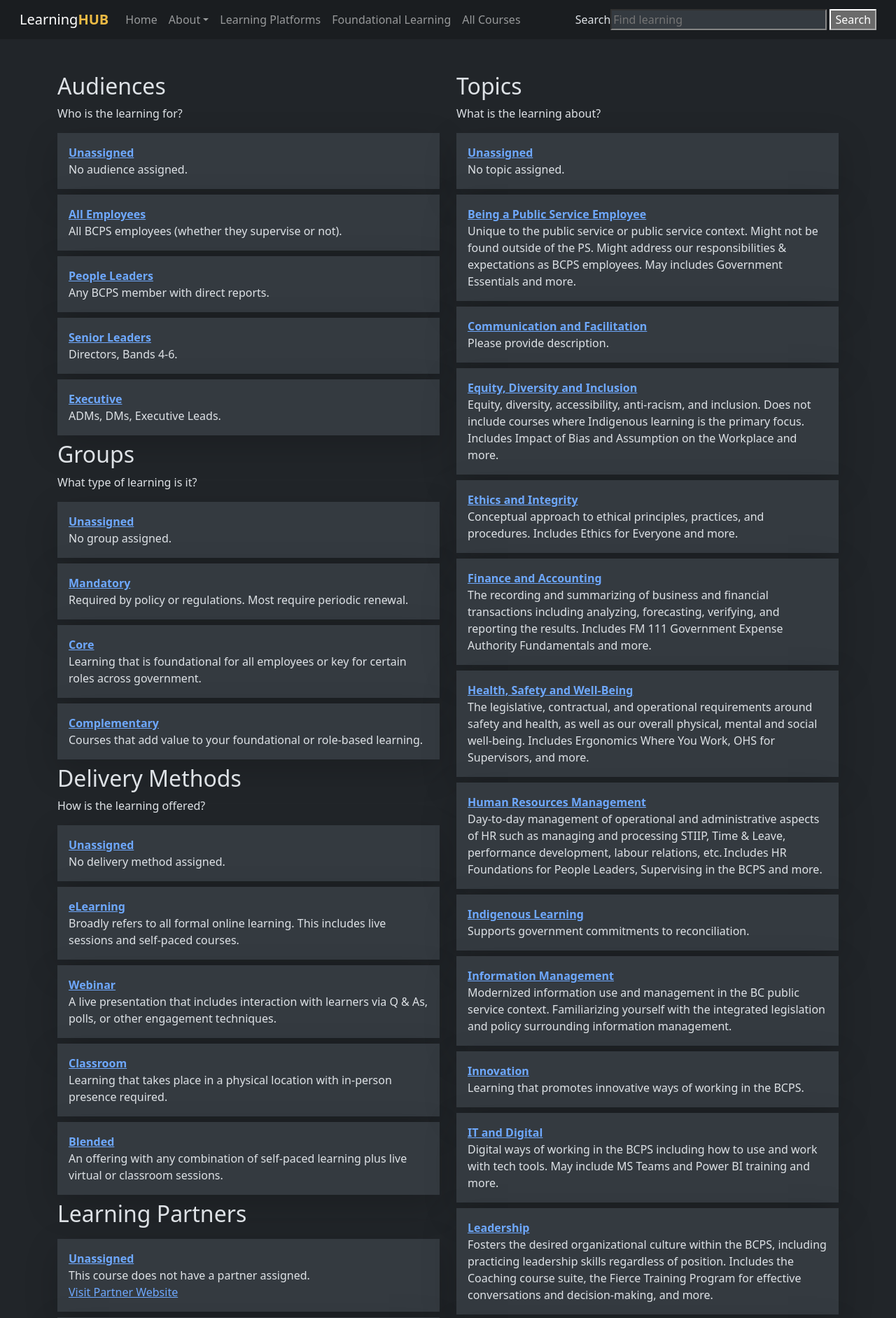
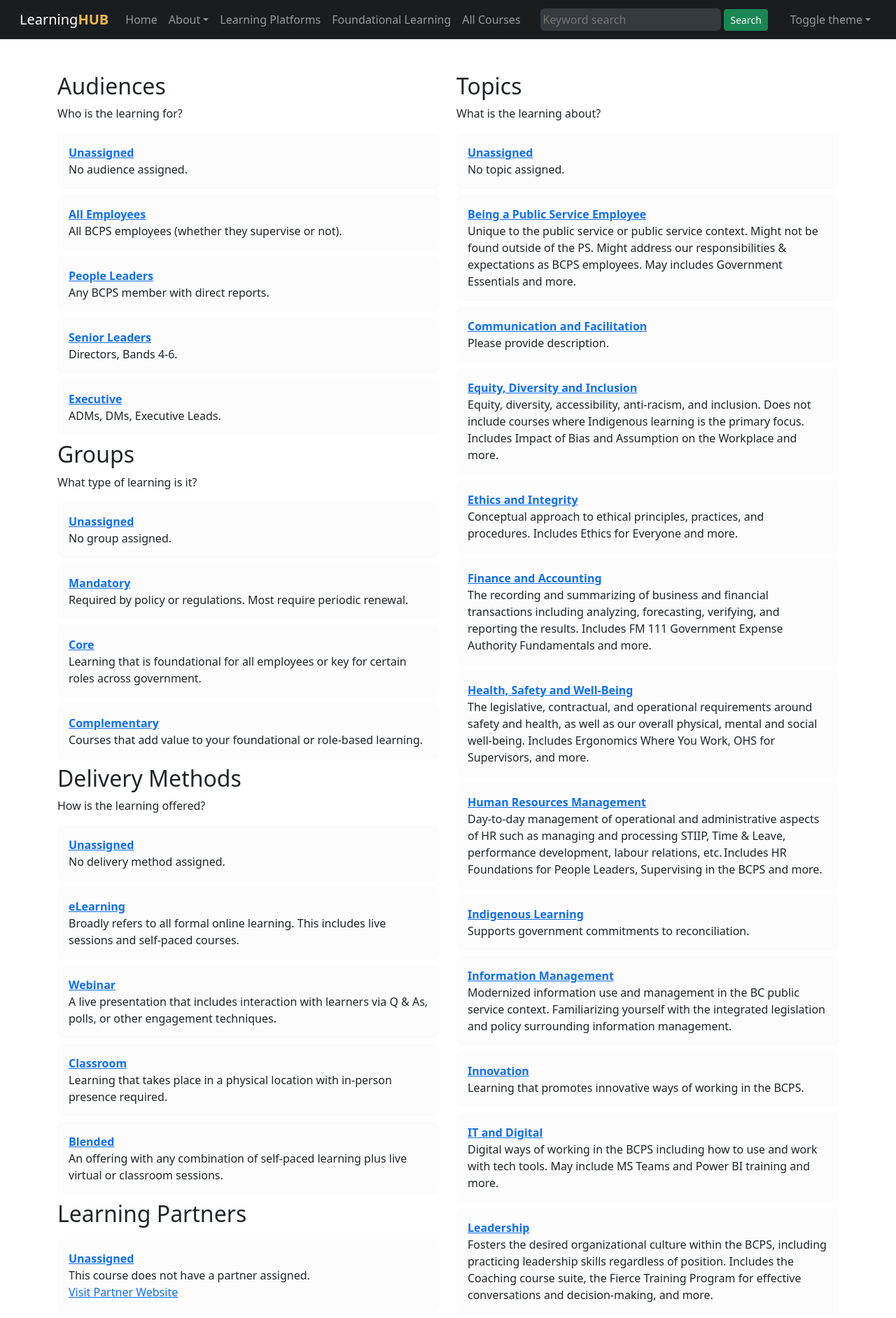
Before and after one commit to allanhaggett/learninghub, a PHP site: page /index.php in a window 1280 px wide. Shown: the top 1883 px of the page at 70% size. Run offline with PHP 8.4, Linux system fonts and the light colour scheme; data comes from the database, SQL or seed files in the repository.

Commit message:
Dark mode and footer

```diff
--- a/filter.php
+++ b/filter.php
@@ -179,8 +179,9 @@ $result = $statement->execute();
         <h2 class="fs-4"><a href="course.php?cid=<?= $row['cid'] ?>"><?= $row['cname'] ?></a></h2>
         <div class="mb-3"><?= $row['cdesc'] ?></div>
         <div class="my-3">
-            <a class="btn btn-lg bg-primary text-white" style="" href="<?= $row['curl'] ?>">
+            <a class="btn bg-primary text-white" style="" href="<?= $row['curl'] ?>">
                 Launch
+                <i class="bi bi-box-arrow-up-right"></i>
             </a>
         </div>
         <div>Delivery Method: <a href="filter.php?dmethod=<?= $row['dmid'] ?>"><?= $row['dmname'] ?></a></div>
@@ -203,5 +204,4 @@ $result = $statement->execute();
 </div>
 </div>
 </div>
-</body>
-</html>
+<?php require('template/footer.php') ?>
--- a/index.php
+++ b/index.php
@@ -21,7 +21,7 @@ $statement = $db->prepare('SELECT * FROM audiences;');
 $result = $statement->execute();
 ?>
 <?php while ($row = $result->fetchArray()): ?>
-    <div class="p-3 mb-2 bg-light-subtle shadow-lg">
+    <div class="p-3 mb-2 bg-light-subtle rounded-3">
         <div><a class="fw-bold" href="filter.php?audience=<?= $row['slug'] ?>"><?= $row['name'] ?></a></div>
         <div><?= $row['description'] ?></div>
     </div>
@@ -36,7 +36,7 @@ $statement = $db->prepare('SELECT * FROM groups;');
 $result = $statement->execute();
 ?>
 <?php while ($row = $result->fetchArray()): ?>
-    <div class="p-3 mb-2 bg-light-subtle shadow-lg">
+    <div class="p-3 mb-2 bg-light-subtle rounded-3">
         <div><a class="fw-bold" href="filter.php?group=<?= $row['slug'] ?>"><?= $row['name'] ?></a></div>
         <div><?= $row['description'] ?></div>
     </div>
@@ -50,7 +50,7 @@ $statement = $db->prepare('SELECT * FROM delivery_methods;');
 $result = $statement->execute();
 ?>
 <?php while ($row = $result->fetchArray()): ?>
-    <div class="p-3 mb-2 bg-light-subtle shadow-lg">
+    <div class="p-3 mb-2 bg-light-subtle rounded-3">
         <div><a class="fw-bold" href="filter.php?delivery_method=<?= $row['slug'] ?>"><?= $row['name'] ?></a></div>
         <div><?= $row['description'] ?></div>
     </div>
@@ -64,7 +64,7 @@ $statement = $db->prepare('SELECT * FROM learning_partners;');
 $result = $statement->execute();
 ?>
 <?php while ($row = $result->fetchArray()): ?>
-    <div class="p-3 mb-2 bg-light-subtle shadow-lg">
+    <div class="p-3 mb-2 bg-light-subtle rounded-3">
         <div><a class="fw-bold" href="filter.php?partner=<?= $row['slug'] ?>"><?= $row['name'] ?></a></div>
         <div><?= $row['description'] ?></div>
         <div><a href="<?= $row['url'] ?>" target="_blank">Visit Partner Website</a></div>
@@ -82,7 +82,7 @@ $statement = $db->prepare('SELECT * FROM topics;');
 $result = $statement->execute();
 ?>
 <?php while ($row = $result->fetchArray()): ?>
-    <div class="p-3 mb-2 bg-light-subtle shadow-lg">
+    <div class="p-3 mb-2 bg-light-subtle rounded-3">
         <div><a class="fw-bold" href="filter.php?topic[]=<?= $row['id'] ?>"><?= $row['name'] ?></a></div>
         <div><?= $row['description'] ?></div>
     </div>
@@ -96,7 +96,7 @@ $statement = $db->prepare('SELECT * FROM learning_platforms;');
 $result = $statement->execute();
 ?>
 <?php while ($row = $result->fetchArray()): ?>
-    <div class="p-3 mb-2 bg-light-subtle shadow-lg">
+    <div class="p-3 mb-2 bg-light-subtle rounded-3">
         <div><a class="fw-bold" href="filter.php?platform=<?= $row['slug'] ?>"><?= $row['name'] ?></a></div>
         <div><?= $row['description'] ?></div>
     </div>
@@ -107,5 +107,4 @@ $result = $statement->execute();
 </div>
 </div>
 </div>
-</body>
-</html>
+<?php require('template/footer.php') ?>
--- /dev/null
+++ b/template/footer.php
@@ -0,0 +1,3 @@
+<script src="https://cdn.jsdelivr.net/npm/bootstrap@5.3.3/dist/js/bootstrap.bundle.min.js" integrity="sha384-YvpcrYf0tY3lHB60NNkmXc5s9fDVZLESaAA55NDzOxhy9GkcIdslK1eN7N6jIeHz" crossorigin="anonymous"></script>
+</body>
+</html>
--- a/template/header.php
+++ b/template/header.php
@@ -3,5 +3,89 @@
 <head>
 <title>LearningHUB</title>
 <link href="https://cdn.jsdelivr.net/npm/bootstrap@5.3.3/dist/css/bootstrap.min.css" rel="stylesheet" integrity="sha384-QWTKZyjpPEjISv5WaRU9OFeRpok6YctnYmDr5pNlyT2bRjXh0JMhjY6hW+ALEwIH" crossorigin="anonymous">
+
+<script>
+/*!
+ * Color mode toggler for Bootstrap's docs (https://getbootstrap.com/)
+ * Copyright 2011-2024 The Bootstrap Authors
+ * Licensed under the Creative Commons Attribution 3.0 Unported License.
+ */
+
+(() => {
+  'use strict'
+
+  const getStoredTheme = () => localStorage.getItem('theme')
+  const setStoredTheme = theme => localStorage.setItem('theme', theme)
+
+  const getPreferredTheme = () => {
+    const storedTheme = getStoredTheme()
+    if (storedTheme) {
+      return storedTheme
+    }
+
+    return window.matchMedia('(prefers-color-scheme: dark)').matches ? 'dark' : 'light'
+  }
+
+  const setTheme = theme => {
+    if (theme === 'auto') {
+      document.documentElement.setAttribute('data-bs-theme', (window.matchMedia('(prefers-color-scheme: dark)').matches ? 'dark' : 'light'))
+    } else {
+      document.documentElement.setAttribute('data-bs-theme', theme)
+    }
+  }
+
+  setTheme(getPreferredTheme())
+
+  const showActiveTheme = (theme, focus = false) => {
+    const themeSwitcher = document.querySelector('#bd-theme')
+
+    if (!themeSwitcher) {
+      return
+    }
+
+    const themeSwitcherText = document.querySelector('#bd-theme-text')
+    const activeThemeIcon = document.querySelector('.theme-icon-active use')
+    const btnToActive = document.querySelector(`[data-bs-theme-value="${theme}"]`)
+    const svgOfActiveBtn = btnToActive.querySelector('svg use').getAttribute('href')
+
+    document.querySelectorAll('[data-bs-theme-value]').forEach(element => {
+      element.classList.remove('active')
+      element.setAttribute('aria-pressed', 'false')
+    })
+
+    btnToActive.classList.add('active')
+    btnToActive.setAttribute('aria-pressed', 'true')
+    activeThemeIcon.setAttribute('href', svgOfActiveBtn)
+    const themeSwitcherLabel = `${themeSwitcherText.textContent} (${btnToActive.dataset.bsThemeValue})`
+    themeSwitcher.setAttribute('aria-label', themeSwitcherLabel)
+
+    if (focus) {
+      themeSwitcher.focus()
+    }
+  }
+
+  window.matchMedia('(prefers-color-scheme: dark)').addEventListener('change', () => {
+    const storedTheme = getStoredTheme()
+    if (storedTheme !== 'light' && storedTheme !== 'dark') {
+      setTheme(getPreferredTheme())
+    }
+  })
+
+  window.addEventListener('DOMContentLoaded', () => {
+    showActiveTheme(getPreferredTheme())
+
+    document.querySelectorAll('[data-bs-theme-value]')
+      .forEach(toggle => {
+        toggle.addEventListener('click', () => {
+          const theme = toggle.getAttribute('data-bs-theme-value')
+          setStoredTheme(theme)
+          setTheme(theme)
+          showActiveTheme(theme, true)
+        })
+      })
+  })
+})();
+</script>
+<link rel="stylesheet" href="https://cdn.jsdelivr.net/npm/bootstrap-icons@1.11.3/font/bootstrap-icons.min.css">
 </head>
 <body>
--- a/template/nav.php
+++ b/template/nav.php
@@ -41,20 +41,52 @@
             <li class="nav-item">
                 <a class="nav-link" href="courses.php">All Courses</a>
             </li>
+
         </ul>
     </div>
     <form method="get" action="/filter.php" class="collapse navbar-collapse mt-1 mt-lg-0" role="search" id="navbarSearch">
-        <label for="s" class="sr-only">Search</label>
+        <label for="s" class="visually-hidden">Search</label>
         <input type="search"
                 id="s"
-                class="s bg-light-subtle flex-grow-1 flex-shrink-1 me-1"
+                class="s p-1 bg-light-subtle flex-grow-1 flex-shrink-1 me-1 rounded-2 border-0"
                 name="s"
-                placeholder="Find learning"
+                placeholder="Keyword search"
                 required
                 value="<?php if(!empty($_GET['s'])) echo htmlspecialchars($_GET['s']) ?>">
-        <button type="submit" class="searchsubmit" aria-label="Submit Search">
+        <button class="btn btn-sm btn-success" type="submit" class="searchsubmit" aria-label="Submit Search">
             Search
         </button>
     </form>
+    <ul class="navbar-nav mb-2 mb-lg-0 order-1 order-lg-2">
+    <li class="nav-item dropdown">
+            <button class="btn btn-link nav-link py-2 px-0 px-lg-2 dropdown-toggle d-flex align-items-center" id="bd-theme" type="button" aria-expanded="false" data-bs-toggle="dropdown" data-bs-display="static" aria-label="Toggle theme (dark)">
+              <svg width="16" height="16" class="bi my-1 theme-icon-active"><use href="#moon-stars-fill"></use></svg>
+              <span class="ms-2" id="bd-theme-text">Toggle theme</span>
+            </button>
+            <ul class="dropdown-menu dropdown-menu-end" aria-labelledby="bd-theme-text">
+              <li>
+                <button type="button" class="dropdown-item d-flex align-items-center" data-bs-theme-value="light" aria-pressed="false">
+                  <svg width="16" height="16" class="bi me-2 opacity-50"><use href="#sun-fill"></use></svg>
+                  Light
+                  <svg width="16" height="16" class="bi ms-auto d-none"><use href="#check2"></use></svg>
+                </button>
+              </li>
+              <li>
+                <button type="button" class="dropdown-item d-flex align-items-center active" data-bs-theme-value="dark" aria-pressed="true">
+                  <svg width="16" height="16" class="bi me-2 opacity-50"><use href="#moon-stars-fill"></use></svg>
+                  Dark
+                  <svg width="16" height="16" class="bi ms-auto d-none"><use href="#check2"></use></svg>
+                </button>
+              </li>
+              <li>
+                <button type="button" class="dropdown-item d-flex align-items-center" data-bs-theme-value="auto" aria-pressed="false">
+                  <svg width="16" height="16" class="bi me-2 opacity-50"><use href="#circle-half"></use></svg>
+                  Auto
+                  <svg width="16" height="16" class="bi ms-auto d-none"><use href="#check2"></use></svg>
+                </button>
+              </li>
+            </ul>
+        </li>
+    </ul>
 </div>
 </nav>
```
